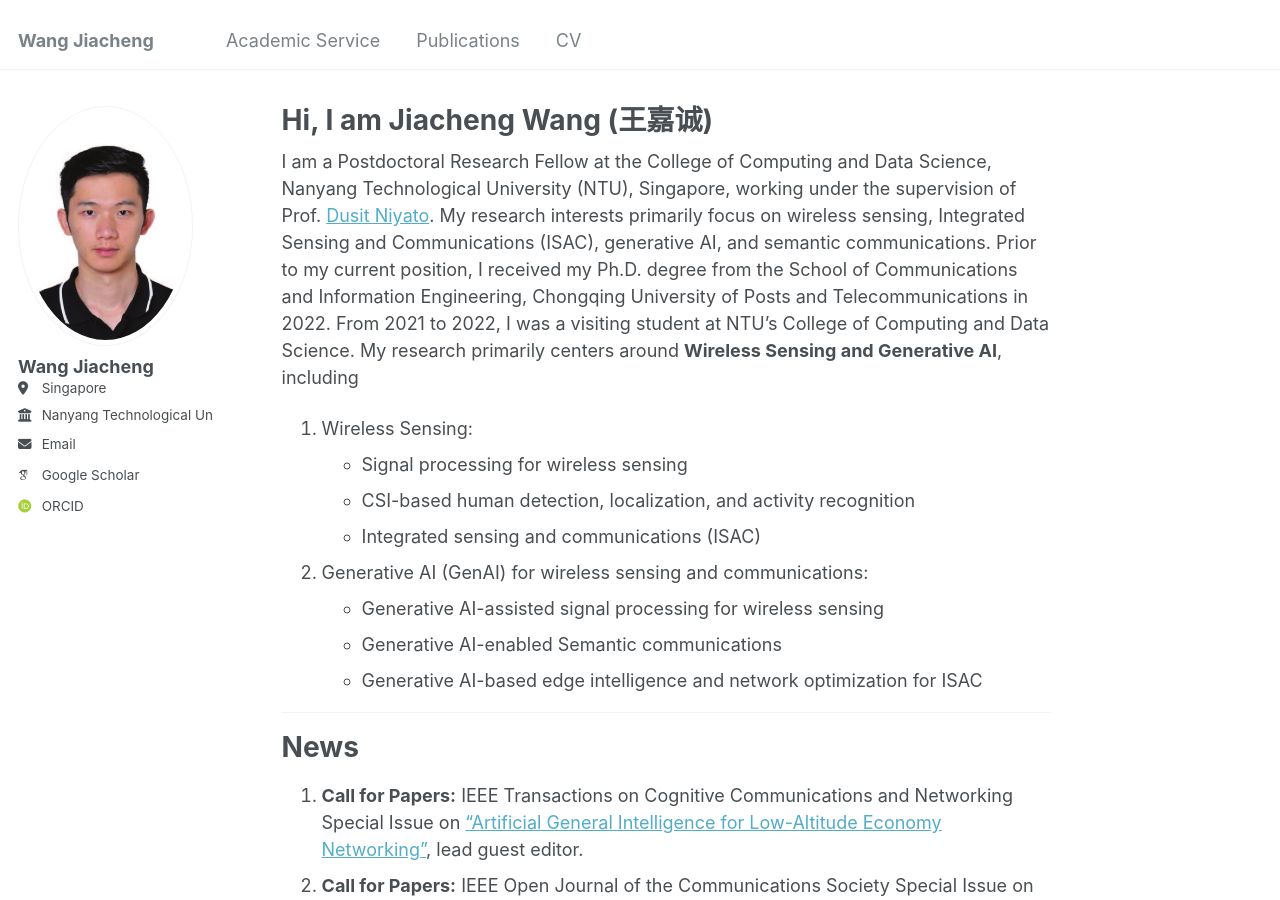
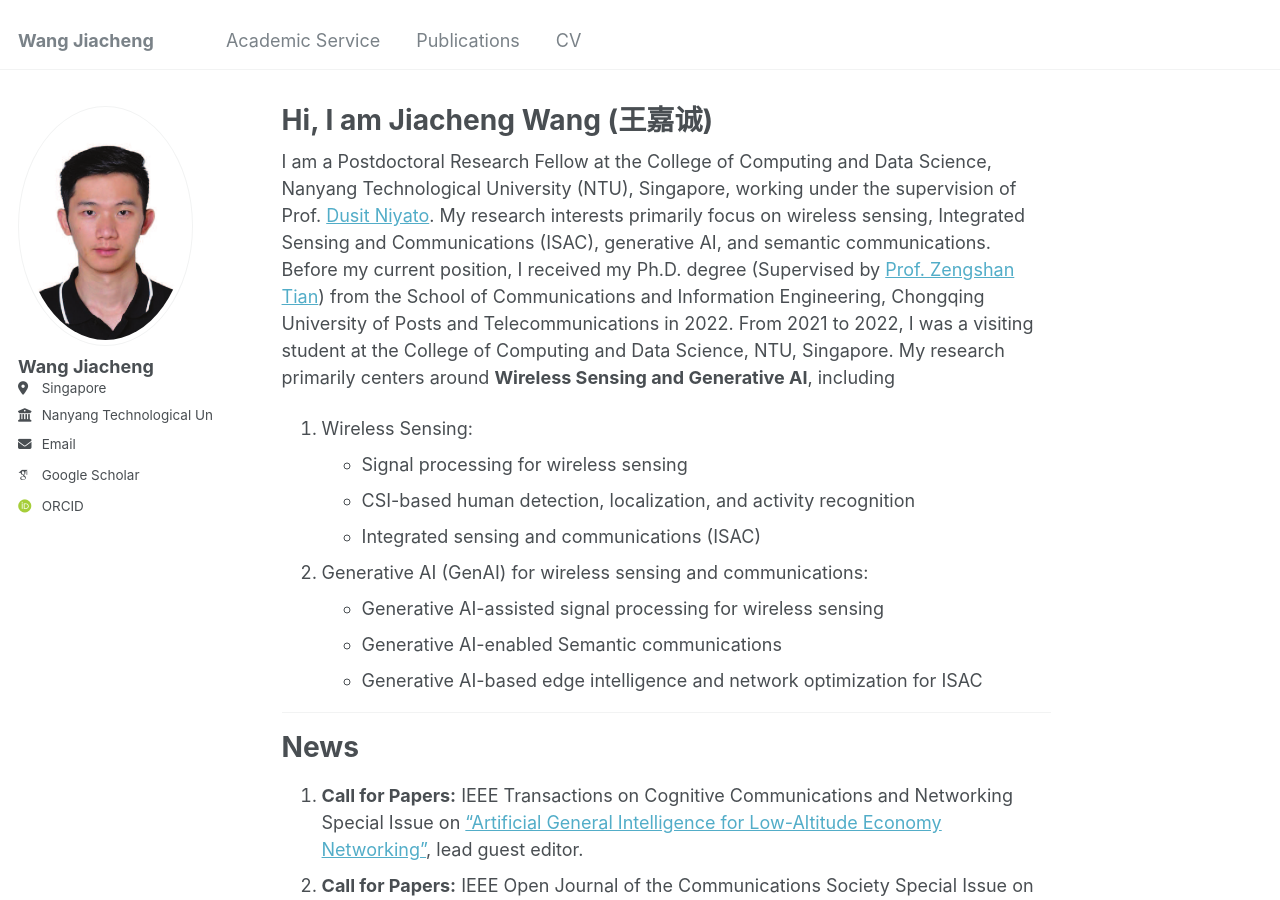
Before and after one commit to W-JiaCheng/W-JiaCheng.github.io, a Jekyll site: the page built from _pages/about.md, in a window 1280 px wide and 900 px high. Built offline with Jekyll 4.4.1, drawn with Linux system fonts in a browser that asks for light colours; some web fonts are replaced.

Commit message:
Update about.md

```diff
--- a/_pages/about.md
+++ b/_pages/about.md
@@ -8,7 +8,7 @@ redirect_from:
   - /about.html
 ---
 
-I am a Postdoctoral Research Fellow at the College of Computing and Data Science, Nanyang Technological University (NTU), Singapore, working under the supervision of Prof. [Dusit Niyato](https://personal.ntu.edu.sg/dniyato/). My research interests primarily focus on wireless sensing, Integrated Sensing and Communications (ISAC), generative AI, and semantic communications. Prior to my current position, I received my Ph.D. degree from the School of Communications and Information Engineering, Chongqing University of Posts and Telecommunications in 2022. From 2021 to 2022, I was a visiting student at NTU's College of Computing and Data Science. My research primarily centers around **Wireless Sensing and Generative AI**, including
+I am a Postdoctoral Research Fellow at the College of Computing and Data Science, Nanyang Technological University (NTU), Singapore, working under the supervision of Prof. [Dusit Niyato](https://personal.ntu.edu.sg/dniyato/). My research interests primarily focus on wireless sensing, Integrated Sensing and Communications (ISAC), generative AI, and semantic communications. Before my current position, I received my Ph.D. degree (Supervised by [Prof. Zengshan Tian](https://scholar.google.com/citations?user=XkAhc2AAAAAJ&hl=zh-CN&oi=ao)) from the School of Communications and Information Engineering, Chongqing University of Posts and Telecommunications in 2022. From 2021 to 2022, I was a visiting student at the College of Computing and Data Science, NTU, Singapore. My research primarily centers around **Wireless Sensing and Generative AI**, including
 
 1. Wireless Sensing:
    - Signal processing for wireless sensing
```
